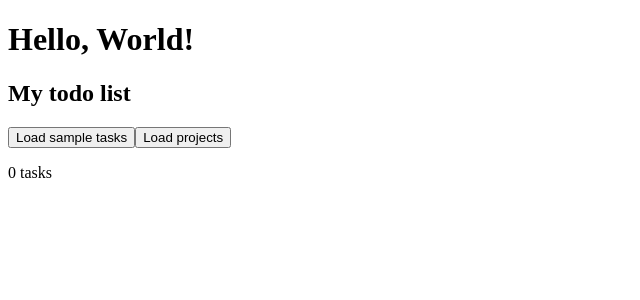
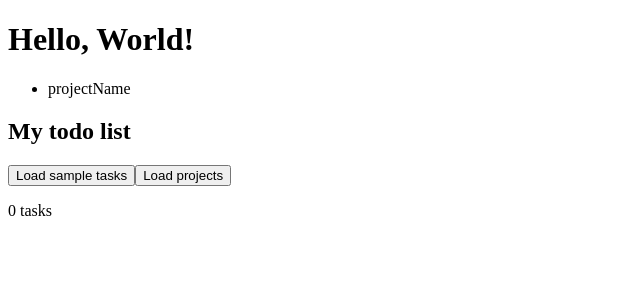
Before and after one commit to y0mbo/todo.txt, a React (Create React App) app: page / in a window 1280 px wide. Both pictures are taken after a click on the button "Load projects". Shown: the top 300 px of the page, without its empty margins (0-640 px from the left). Built offline with nearby package versions, Linux system fonts and the light colour scheme.

Commit message:
Added basics for projects

```diff
--- a/src/components/App.js
+++ b/src/components/App.js
@@ -1,6 +1,6 @@
 import React from "react";
 import Tasks from "./Tasks";
-import Task from "./Task";
+import Projects from "./Projects";
 import sampleTasks from "../sampleTasks";
 
 class App extends React.Component {
@@ -18,8 +18,21 @@ class App extends React.Component {
     const tasks = { ...this.state.tasks };
     const projects = { ...this.state.projects };
 
+    // get all the projects from the tasks
+    const taskArray = Object.values(tasks);
+    var filtered = [...new Set(taskArray.map((task) => task.projects))].filter(
+      (x) => x !== undefined
+    );
+
+    console.log(filtered);
+
+    //    projects = projects.concat(filtered);
+
     projects[`p${Date.now()}`] = "projectName";
 
+    console.log(projects);
+
+    // write the projects to state
     this.setState({ projects });
   };
 
@@ -27,6 +40,7 @@ class App extends React.Component {
     return (
       <div className="app">
         <h1>Hello, World!</h1>
+        <Projects projects={this.state.projects} />
 
         <Tasks
           loadSampleTasks={this.loadSampleTasks}
--- /dev/null
+++ b/src/components/Projects.js
@@ -0,0 +1,18 @@
+import React from "react";
+
+class Projects extends React.Component {
+  render() {
+    return (
+      <div>
+        <ul>
+          {/* loop through state.tasks' keys and map that. */}
+          {Object.keys(this.props.projects).map((key) => (
+            <li>{this.props.projects[key]}</li>
+          ))}
+        </ul>
+      </div>
+    );
+  }
+}
+
+export default Projects;
--- a/src/sampleTasks.js
+++ b/src/sampleTasks.js
@@ -4,8 +4,9 @@ const sampleTasks = {
   task1: {
     priority: "A",
     createDate: "2021-03-12",
+    projects: "+banana",
     description: "Create sample data.",
-    raw: "(A) 2021-03-12 Create sample data.",
+    raw: "(A) 2021-03-12 Create sample data. +banana  ",
   },
   task2: {
     priority: "B",
```
